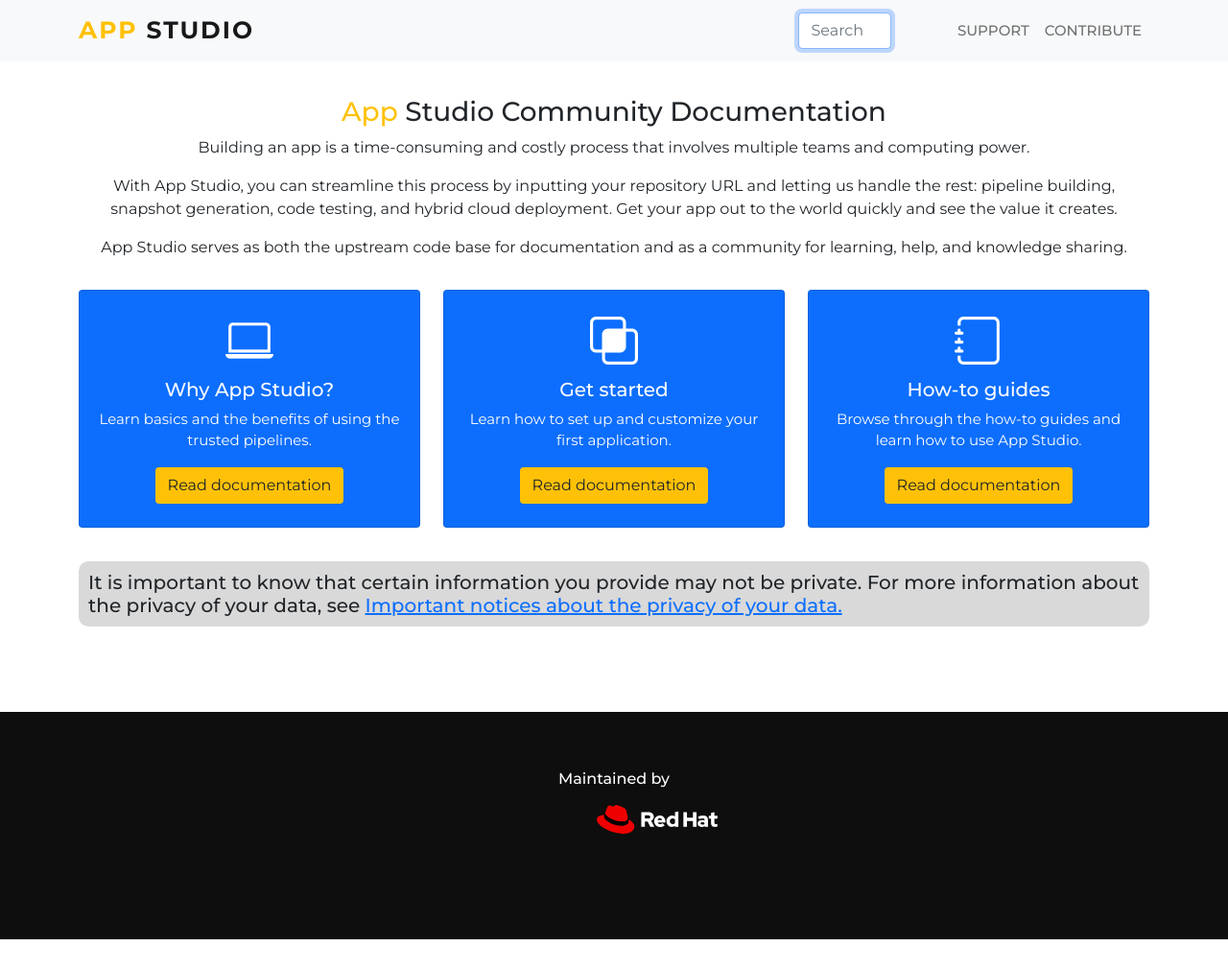
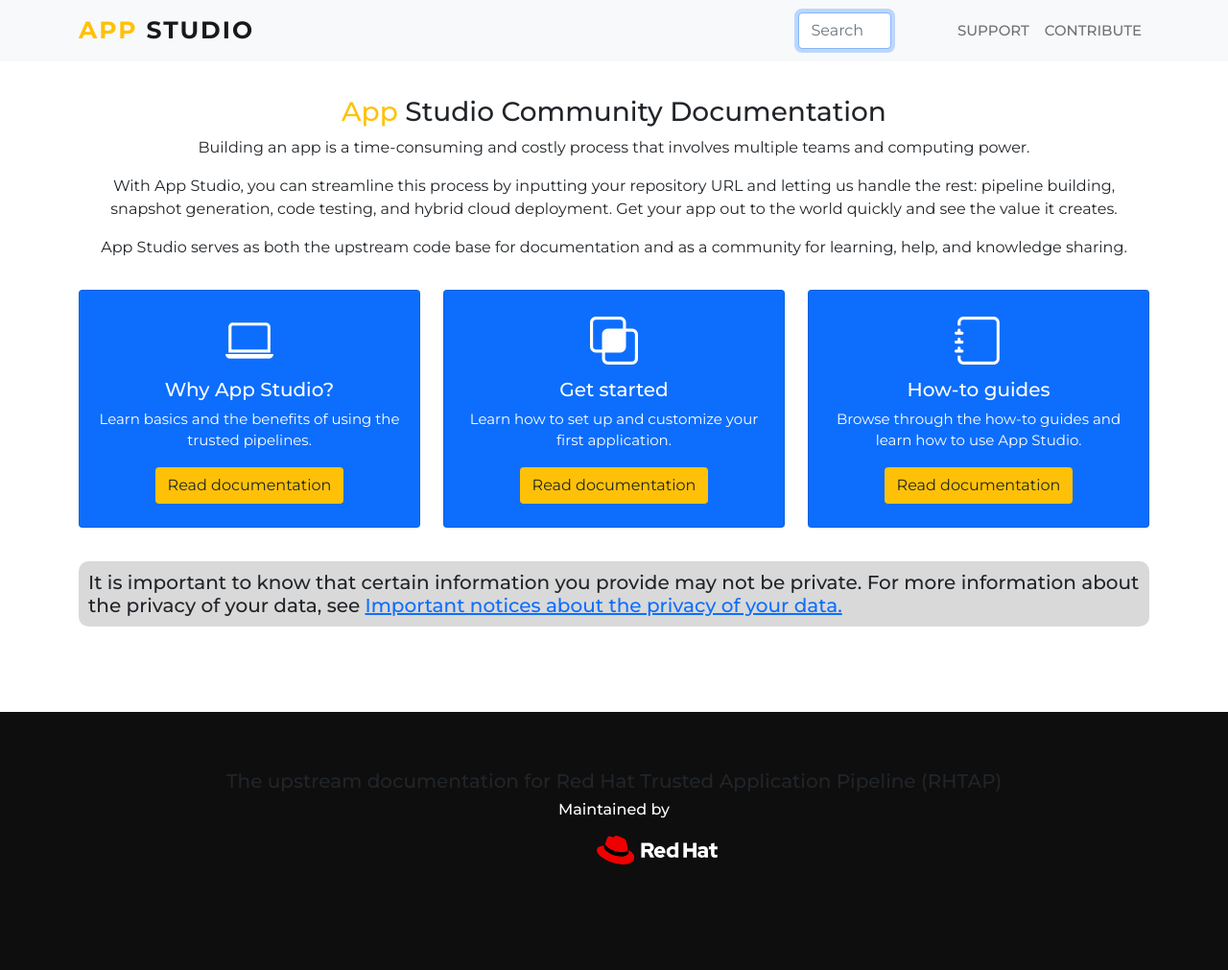
Before and after one commit to redhat-appstudio/appstudio.docs.ui.io, a Jekyll site: the page built from index.html, in a window 1280 px wide and 1011 px high. Shown: the whole window at 96% size. Built offline with Jekyll 4.4.1, drawn with Linux system fonts in a browser that asks for light colours; nearby versions of some CDN libraries.

Commit message:
Update footer.html

```diff
--- a/_includes/footer.html
+++ b/_includes/footer.html
@@ -1,6 +1,7 @@
 <div class="container">
     <div class="row">
     </div class="col-md-3">
+    <h5 text-center> The upstream documentation for Red Hat Trusted Application Pipeline (RHTAP) </h3>
     <h6 class="text-white">Maintained by</h6>
     <img src="{{site.url}}/img/Logo-RedHat.svg" alt="Red Hat">
 </div>
```
